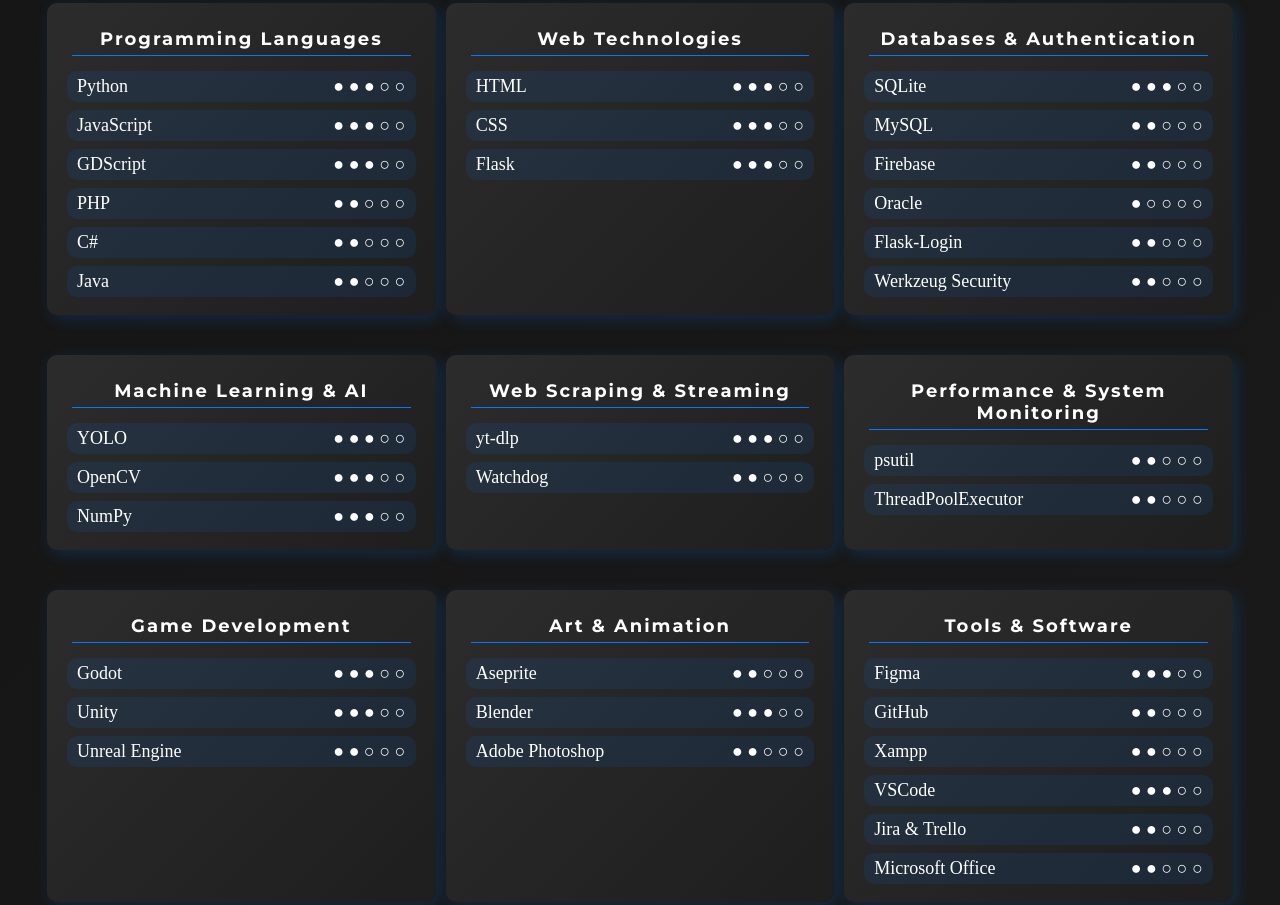
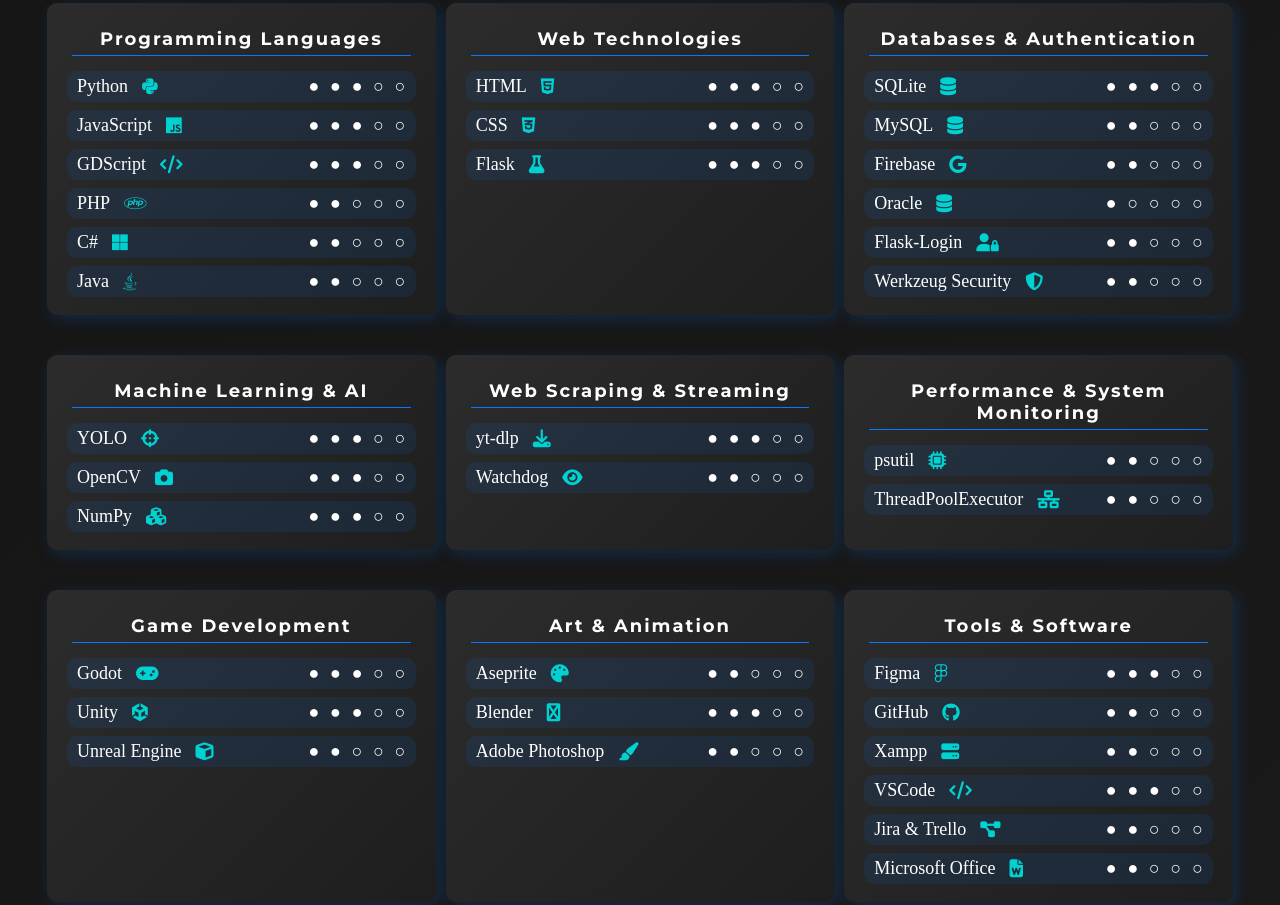
Before and after one commit to BrianShiroe/Portfolio, a plain HTML site: page index.html in a window 1280 px wide. Shown: the part 887-1792 px from the top of the page. Drawn offline with nearby package versions, Linux system fonts and the light colour scheme.

Commit message:
icons and cv

```diff
--- a/index.html
+++ b/index.html
@@ -5,6 +5,7 @@
     <meta name="viewport" content="width=device-width, initial-scale=1.0">
     <title>Portfolio</title>
     <link rel="stylesheet" href="styles.css">
+    <link rel="stylesheet" href="https://cdnjs.cloudflare.com/ajax/libs/font-awesome/6.5.0/css/all.min.css">
 </head>
 
 <body>
@@ -46,72 +47,72 @@
         <div class="skills-section">
           <div class="animated bounce-in category">
             <h2>Programming Languages</h2>
-              <div class="skill">Python <span>● ● ● ○ ○</span></div>
-              <div class="skill">JavaScript <span>● ● ● ○ ○</span></div>
-              <div class="skill">GDScript <span>● ● ● ○ ○</span></div>
-              <div class="skill">PHP <span>● ● ○ ○ ○</span></div>
-                <div class="skill">C# <span>● ● ○ ○ ○</span></div>
-                <div class="skill">Java <span>● ● ○ ○ ○</span></div>
+            <div class="skill">Python <i class="fa-brands fa-python"></i> <span>● ● ● ○ ○</span></div>
+            <div class="skill">JavaScript <i class="fa-brands fa-js"></i> <span>● ● ● ○ ○</span></div>
+            <div class="skill">GDScript <i class="fa-solid fa-code"></i> <span>● ● ● ○ ○</span></div>
+            <div class="skill">PHP <i class="fa-brands fa-php"></i> <span>● ● ○ ○ ○</span></div>
+            <div class="skill">C# <i class="fa-brands fa-microsoft"></i> <span>● ● ○ ○ ○</span></div>
+            <div class="skill">Java <i class="fa-brands fa-java"></i> <span>● ● ○ ○ ○</span></div>
           </div>
 
           <div class="animated bounce-in category">
             <h2>Web Technologies</h2>
-                <div class="skill">HTML <span>● ● ● ○ ○</span></div>
-                <div class="skill">CSS <span>● ● ● ○ ○</span></div>
-                <div class="skill">Flask <span>● ● ● ○ ○</span></div>
+            <div class="skill">HTML <i class="fa-brands fa-html5"></i> <span>● ● ● ○ ○</span></div>
+            <div class="skill">CSS <i class="fa-brands fa-css3-alt"></i> <span>● ● ● ○ ○</span></div>
+            <div class="skill">Flask <i class="fa-solid fa-flask"></i> <span>● ● ● ○ ○</span></div>
           </div>
 
           <div class="animated bounce-in category">
             <h2>Databases & Authentication</h2>
-                <div class="skill">SQLite <span>● ● ● ○ ○</span></div>
-                <div class="skill">MySQL <span>● ● ○ ○ ○</span></div>
-                <div class="skill">Firebase <span>● ● ○ ○ ○</span></div>
-                <div class="skill">Oracle <span>● ○ ○ ○ ○</span></div>
-                <div class="skill">Flask-Login <span>● ● ○ ○ ○</span></div>
-                <div class="skill">Werkzeug Security <span>● ● ○ ○ ○</span></div>
+            <div class="skill">SQLite <i class="fa-solid fa-database"></i> <span>● ● ● ○ ○</span></div>
+            <div class="skill">MySQL <i class="fa-solid fa-database"></i> <span>● ● ○ ○ ○</span></div>
+            <div class="skill">Firebase <i class="fa-brands fa-google"></i> <span>● ● ○ ○ ○</span></div>
+            <div class="skill">Oracle <i class="fa-solid fa-database"></i> <span>● ○ ○ ○ ○</span></div>
+            <div class="skill">Flask-Login <i class="fa-solid fa-user-lock"></i> <span>● ● ○ ○ ○</span></div>
+            <div class="skill">Werkzeug Security <i class="fa-solid fa-shield-alt"></i> <span>● ● ○ ○ ○</span></div>
           </div>
 
           <div class="animated bounce-in category">
             <h2>Machine Learning & AI</h2>
-                <div class="skill">YOLO <span>● ● ● ○ ○</span></div>
-                <div class="skill">OpenCV <span>● ● ● ○ ○</span></div>
-                <div class="skill">NumPy <span>● ● ● ○ ○</span></div>
+            <div class="skill">YOLO <i class="fa-solid fa-crosshairs"></i> <span>● ● ● ○ ○</span></div>
+            <div class="skill">OpenCV <i class="fa-solid fa-camera"></i> <span>● ● ● ○ ○</span></div>
+            <div class="skill">NumPy <i class="fa-solid fa-cubes"></i> <span>● ● ● ○ ○</span></div>
           </div>
 
           <div class="animated bounce-in category">
             <h2>Web Scraping & Streaming</h2>
-                <div class="skill">yt-dlp <span>● ● ● ○ ○</span></div>
-                <div class="skill">Watchdog <span>● ● ○ ○ ○</span></div>
+            <div class="skill">yt-dlp <i class="fa-solid fa-download"></i> <span>● ● ● ○ ○</span></div>
+            <div class="skill">Watchdog <i class="fa-solid fa-eye"></i> <span>● ● ○ ○ ○</span></div>
           </div>
 
           <div class="animated bounce-in category">
             <h2>Performance & System Monitoring</h2>
-                <div class="skill">psutil <span>● ● ○ ○ ○</span></div>
-                <div class="skill">ThreadPoolExecutor <span>● ● ○ ○ ○</span></div>
+            <div class="skill">psutil <i class="fa-solid fa-microchip"></i> <span>● ● ○ ○ ○</span></div>
+            <div class="skill">ThreadPoolExecutor <i class="fa-solid fa-network-wired"></i> <span>● ● ○ ○ ○</span></div>
           </div>
 
           <div class="animated bounce-in category">
             <h2>Game Development</h2>
-                <div class="skill">Godot <span>● ● ● ○ ○</span></div>
-                <div class="skill">Unity <span>● ● ● ○ ○</span></div>
-                <div class="skill">Unreal Engine <span>● ● ○ ○ ○</span></div>
+            <div class="skill">Godot <i class="fa-solid fa-gamepad"></i> <span>● ● ● ○ ○</span></div>
+            <div class="skill">Unity <i class="fa-brands fa-unity"></i> <span>● ● ● ○ ○</span></div>
+            <div class="skill">Unreal Engine <i class="fa-solid fa-cube"></i> <span>● ● ○ ○ ○</span></div>
           </div>
 
           <div class="animated bounce-in category">
             <h2>Art & Animation</h2>
-                <div class="skill">Aseprite <span>● ● ○ ○ ○</span></div>
-                <div class="skill">Blender <span>● ● ● ○ ○</span></div>
-                <div class="skill">Adobe Photoshop <span>● ● ○ ○ ○</span></div>
+            <div class="skill">Aseprite <i class="fa-solid fa-palette"></i> <span>● ● ○ ○ ○</span></div>
+            <div class="skill">Blender <i class="fa-brands fa-blender"></i> <span>● ● ● ○ ○</span></div>
+            <div class="skill">Adobe Photoshop <i class="fa-solid fa-paintbrush"></i> <span>● ● ○ ○ ○</span></div>
           </div>
 
           <div class="animated bounce-in category">
             <h2>Tools & Software</h2>
-                <div class="skill">Figma <span>● ● ● ○ ○</span></div>
-                <div class="skill">GitHub <span>● ● ○ ○ ○</span></div>
-                <div class="skill">Xampp <span>● ● ○ ○ ○</span></div>
-                <div class="skill">VSCode <span>● ● ● ○ ○</span></div>
-                <div class="skill">Jira & Trello <span>● ● ○ ○ ○</span></div>
-                <div class="skill">Microsoft Office <span>● ● ○ ○ ○</span></div>
+            <div class="skill">Figma <i class="fa-brands fa-figma"></i> <span>● ● ● ○ ○</span></div>
+            <div class="skill">GitHub <i class="fa-brands fa-github"></i> <span>● ● ○ ○ ○</span></div>
+            <div class="skill">Xampp <i class="fa-solid fa-server"></i> <span>● ● ○ ○ ○</span></div>
+            <div class="skill">VSCode <i class="fa-solid fa-code"></i> <span>● ● ● ○ ○</span></div>
+            <div class="skill">Jira & Trello <i class="fa-solid fa-diagram-project"></i> <span>● ● ○ ○ ○</span></div>
+            <div class="skill">Microsoft Office <i class="fa-solid fa-file-word"></i> <span>● ● ○ ○ ○</span></div>
           </div>
         </div>
     </div>
@@ -196,8 +197,8 @@
   <div class="animated bounce-in contact-section">
     <h4><strong>Contact me through these methods:</strong></h4>
     <div class="contact-links">
-        <a href="https://www.linkedin.com/in/brian-haw-042b6827b/" target="_blank" class="btn">Linkedin</a>
-        <a href="mailto:brianshiroe@gmail.com" class="btn">Email</a>
+        <a href="https://www.linkedin.com/in/brian-haw-042b6827b/" target="_blank" class="btn"><i class="fa-brands fa-linkedin"></i> Linkedin</a>
+        <a href="mailto:brianshiroe@gmail.com" class="btn"><i class="fa-solid fa-envelope"></i> Email</a>
     </div>
   </div>
 
@@ -213,7 +214,7 @@
   </div>
 
   <div class="animated bounce-in resume-section" id="cv">
-      <a href="path-to-your-resume.pdf" download class="btn download-btn">Download Resume/CV</a>
+      <a href="brian-haw-cv.pdf" download class="btn download-btn">Download Resume/CV</a>
   </div>
 </div>
 
--- a/styles.css
+++ b/styles.css
@@ -254,11 +254,19 @@ body {
   border-radius: 10px;
   background: rgba(0, 123, 255, 0.1); /* Light blue background */
   display: flex;
-  justify-content:space-between;
+  align-items: center; /* Vertically center icon and text */
+  justify-content: space-between;
   text-align: left;
+  gap: 8px;
+}
+.skill i {
+  color: #00d1d1;
+  margin-left: 6px;
 }
 .skill span {
   font-weight: bold;
+  font-family: monospace;
+  margin-left: auto; /* Push the skill level dots to the far right */
 }
 
 /* education */
```
Also changed, not shown: 1 other file. Lines whose indentation alone changed are shown as unchanged.
